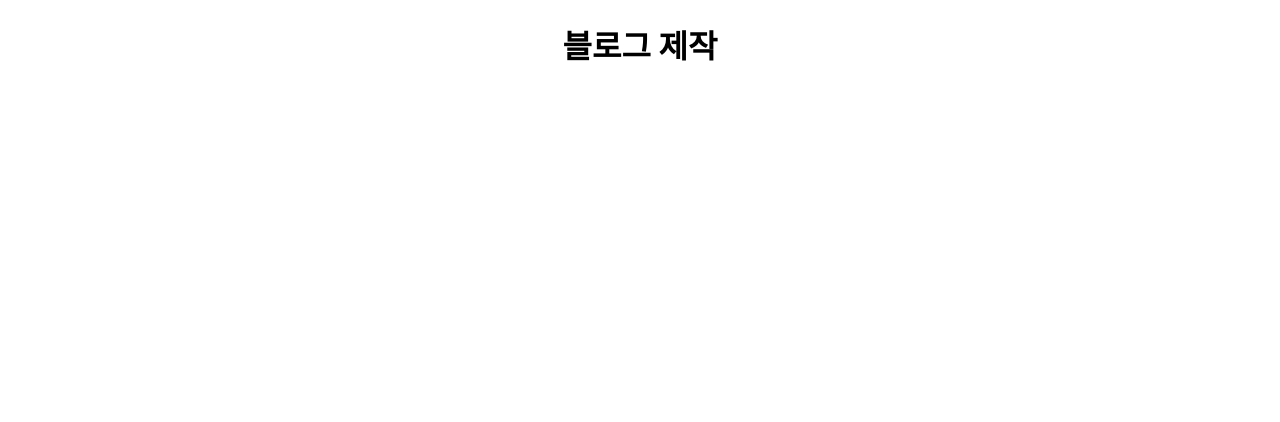
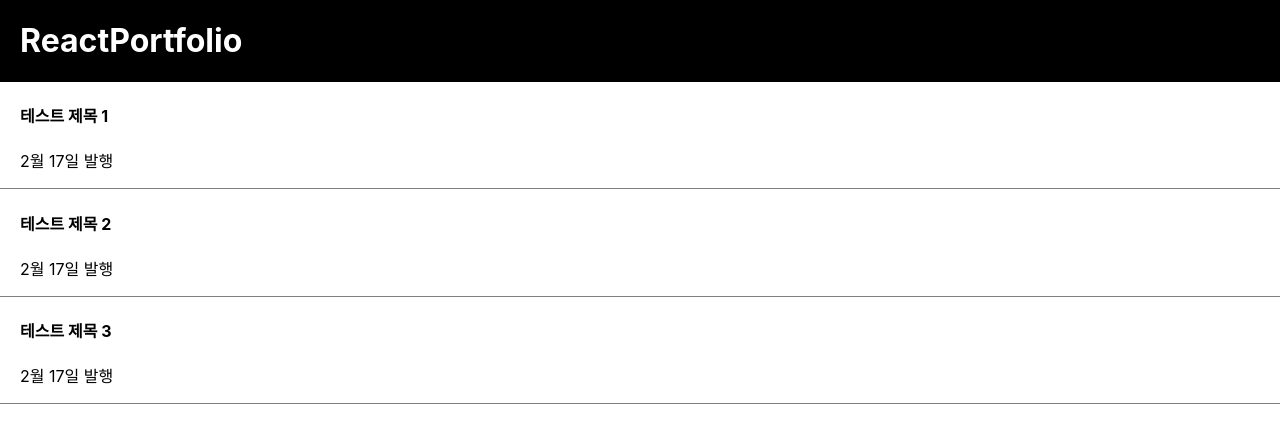
Before and after one commit to anyanswer1125/MyOwnBlog, a React (Create React App) app: page / in a window 1280 px wide. Shown: the top 422 px of the page. Built offline with nearby package versions, Linux system fonts and the light colour scheme.

Commit message:
사이트 틀 잡음

```diff
--- a/src/App.css
+++ b/src/App.css
@@ -1,11 +1,30 @@
 .App {
-  text-align: center;
+  /* text-align: center; */
+  /* padding-left: 20px; */
 }
 
 .App-logo {
   height: 40vmin;
   pointer-events: none;
 }
+
+.black-nav {
+  background-color: black;
+  color: white;
+  width: 100%;
+  display: flex;
+  padding-left: 20px;
+}
+
+div {
+  box-sizing: border-box;
+}
+
+.list {
+  border-bottom: 1px solid grey;
+  padding-left: 20px;
+}
+
 
 @media (prefers-reduced-motion: no-preference) {
   .App-logo {
--- a/src/App.js
+++ b/src/App.js
@@ -1,12 +1,37 @@
 import logo from './logo.svg';
 import './App.css';
+import { useState } from 'react';
+
 
 function App() {
+
+  let post_title = '글 제목';
+
+  let [logo, setLogo] = useState('ReactPortfolio');
+  let [Title, setTitle] = useState(['테스트 제목 1','테스트 제목 2','테스트 제목 3']);
+
+
   return (
     <div className="App">
-      <div>
-        <h1>블로그 제작</h1>
+      <div className="black-nav">
+        <h1> { logo } </h1>
       </div>
+
+      <div className="list">
+        <h4> {Title[0]} </h4>
+        <p>2월 17일 발행</p>
+      </div>
+
+      <div className="list">
+        <h4> {Title[1]} </h4>
+        <p>2월 17일 발행</p>
+      </div>
+
+      <div className="list">
+        <h4> {Title[2]} </h4>
+        <p>2월 17일 발행</p>
+      </div>
+
     </div>
   );
 }
```
